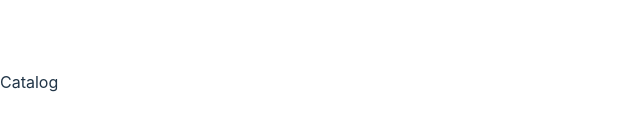
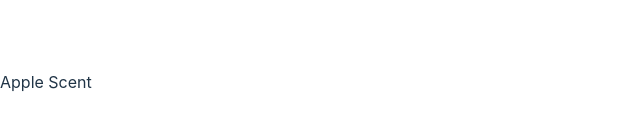
Before and after one commit to dushky/catalog, a React (Vite) app: page / in a window 1280 px wide. Shown: the part 318-448 px from the top of the page, without its empty margins (0-640 px from the left). Built offline with nearby package versions, Linux system fonts and the light colour scheme; data requests are answered from the project's data file.

Commit message:
add data loaders to pages

```diff
--- a/package.json
+++ b/package.json
@@ -10,6 +10,7 @@
     "preview": "vite preview"
   },
   "dependencies": {
+    "axios": "^1.5.0",
     "concurrently": "^8.2.1",
     "react": "^18.2.0",
     "react-dom": "^18.2.0",
--- a/src/main.jsx
+++ b/src/main.jsx
@@ -6,6 +6,8 @@ import RootLayout from "./pages/RootLayout";
 import Catalog from "./pages/Catalog";
 import ProductDetail from "./pages/ProductDetail";
 import ErrorPage from "./pages/ErrorPage";
+import { loader as productDetailLoader } from "./pages/ProductDetail";
+import { loader as catalogLoader } from "./pages/Catalog";
 
 const router = createBrowserRouter([
   {
@@ -16,9 +18,13 @@ const router = createBrowserRouter([
       {
         index: true,
         element: <Catalog />,
+        id: "catalog",
+        loader: catalogLoader,
       },
       {
-        path: "/:id",
+        path: ":productId",
+        id: "product-detail",
+        loader: productDetailLoader,
         element: <ProductDetail />,
       },
     ],
@@ -26,7 +32,5 @@ const router = createBrowserRouter([
 ]);
 
 ReactDOM.createRoot(document.getElementById("root")).render(
-  <React.StrictMode>
-    <RouterProvider router={router} />
-  </React.StrictMode>
+  <RouterProvider router={router} />
 );
--- a/src/pages/Catalog.jsx
+++ b/src/pages/Catalog.jsx
@@ -1,8 +1,31 @@
+import { json, useRouteLoaderData } from "react-router-dom";
+import axios from "axios";
 
 const Catalog = () => {
-  return (
-    <div>Catalog</div>
-  )
+  const data = useRouteLoaderData("catalog");
+  console.log(data.products);
+  return <div>{data.products[0].name}</div>;
+};
+
+export async function loader({ request, params }) {
+  try {
+    const productsResponse = await axios.get("http://localhost:8000/products/");
+    const categoriesResponse = await axios.get(
+      "http://localhost:8000/categories/"
+    );
+
+    if (productsResponse.status === 200 && categoriesResponse.status === 200) {
+      const mergedData = {
+        products: productsResponse?.data,
+        categories: categoriesResponse?.data,
+      };
+
+      return mergedData;
+    }
+  } catch (error) {
+    console.error(error);
+    throw error;
+  }
 }
 
-export default Catalog
+export default Catalog;
--- a/src/pages/ProductDetail.jsx
+++ b/src/pages/ProductDetail.jsx
@@ -1,11 +1,23 @@
-import { useParams } from 'react-router-dom';
+import { useRouteLoaderData } from "react-router-dom";
+import axios from "axios";
 
 const ProductDetail = () => {
-  let {id} = useParams();
+  const data = useRouteLoaderData("product-detail");
+  return <div>{data.name}</div>;
+};
 
-  return (
-    <div>ProductDetail with ID {id}</div>
-  )
+export async function loader({ request, params }) {
+  const id = params.productId;
+
+  try {
+    const response = await axios.get("http://localhost:8000/products/" + id);
+    if (response.status === 200) {
+      return response;
+    }
+  } catch (error) {
+    console.error(error);
+    throw error;
+  }
 }
 
-export default ProductDetail
+export default ProductDetail;
```
Also changed, not shown: 1 other file (tests, documents, lock files or other folders).
